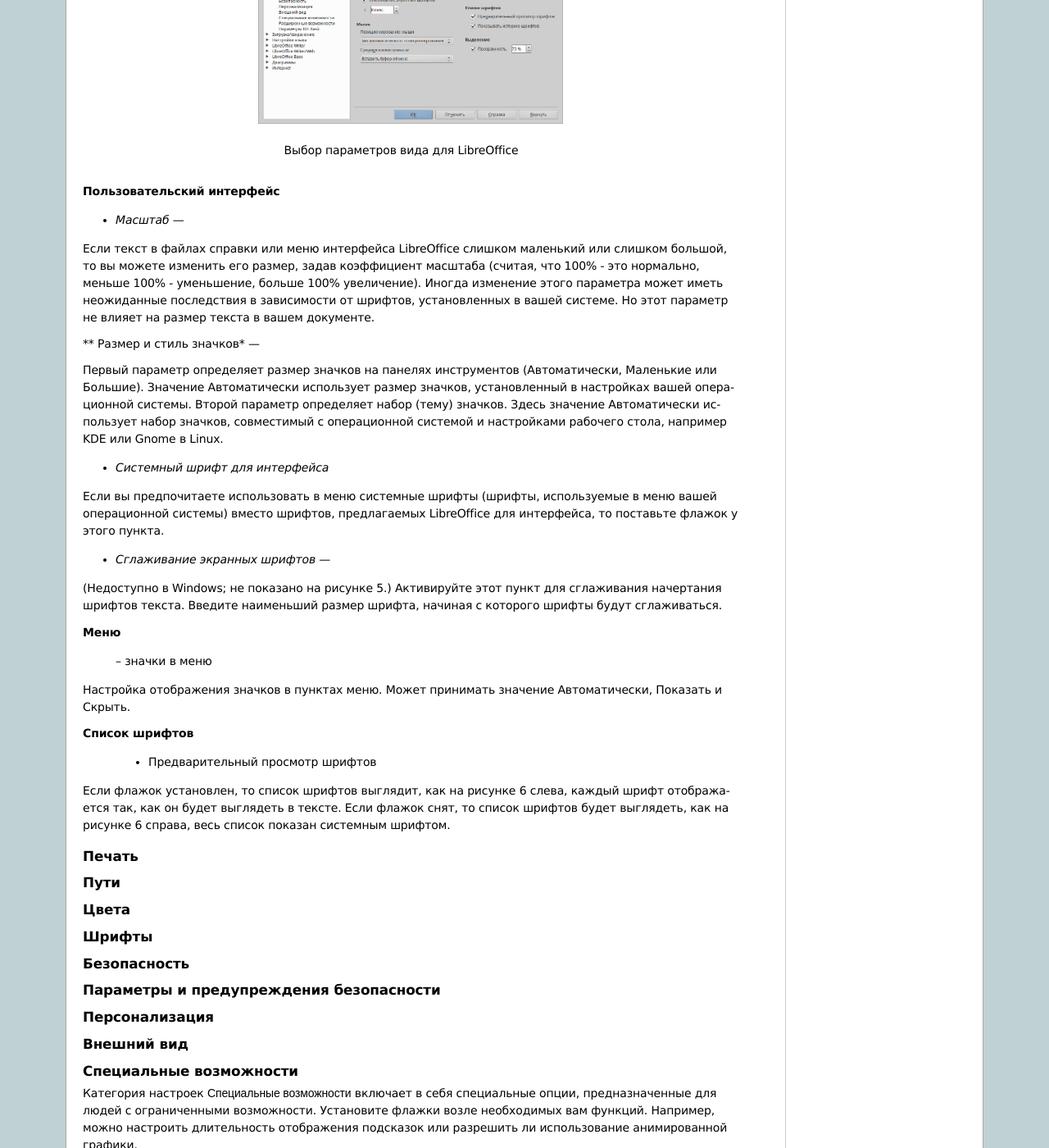
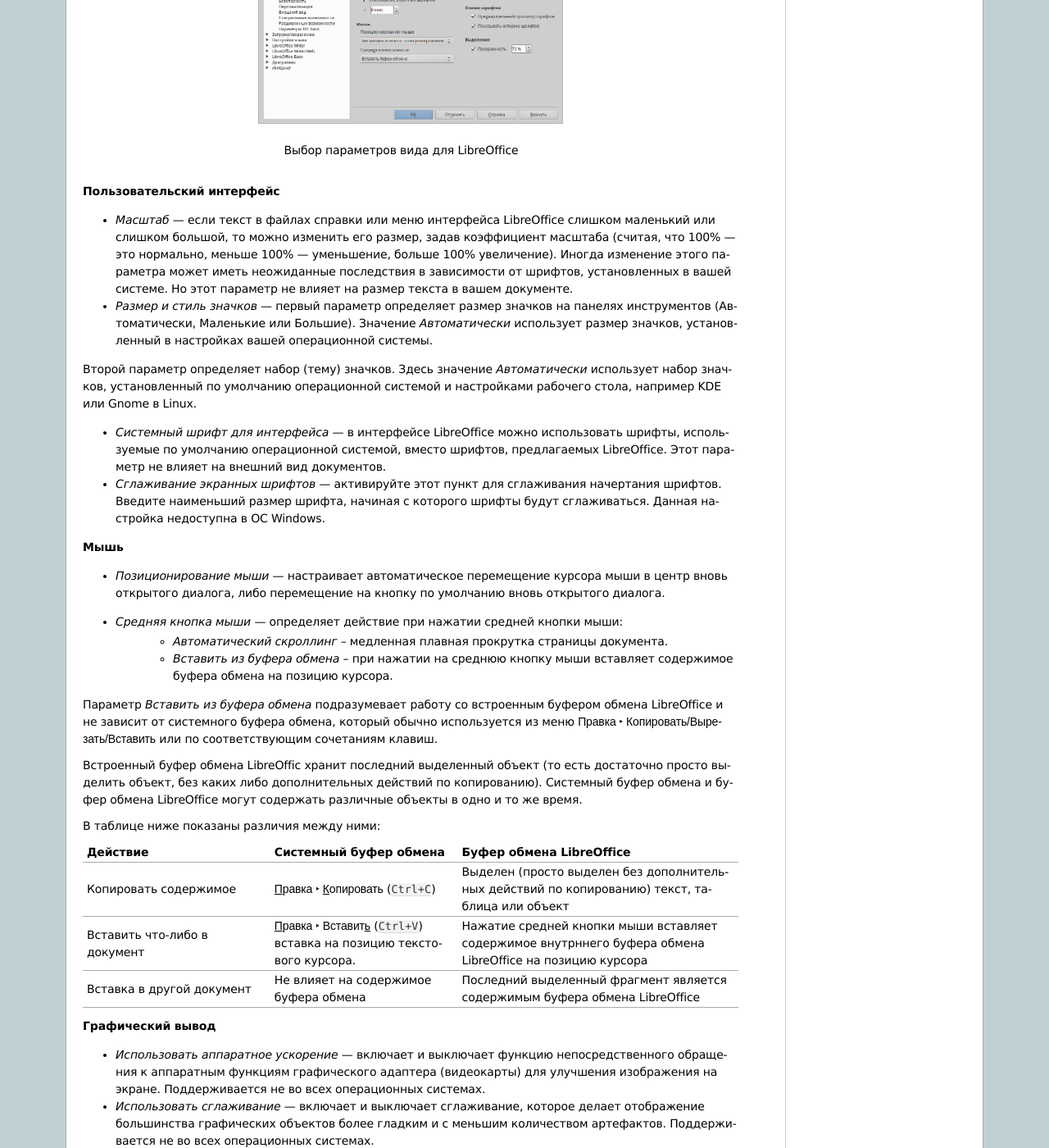
Before and after one commit to LibreRussia/libreoffice-gettingstarted, a Sphinx documentation site: the page built from docs/Setting-up-LibreOffice.rst, in a window 1280 px wide and 1400 px high, scrolled down 2886 px. Shown: the whole window at 82% size. Built offline with Sphinx 7.4.7, drawn with Linux system fonts in a browser that asks for light colours; formulas are drawn with MathJax 3; some of the changed text lies outside the part shown.

Commit message:
Адаптировал раздел Вид

```diff
--- a/docs/Introducing-LibreOffice.rst
+++ b/docs/Introducing-LibreOffice.rst
@@ -8,6 +8,7 @@
 .. |br| raw:: html
 
    <br />
+
 
 .. _Chapter-1-Introducing-LibreOffice:
 
--- a/docs/Setting-up-LibreOffice.rst
+++ b/docs/Setting-up-LibreOffice.rst
@@ -123,35 +123,82 @@ LibreOffice использует некоторые данные пользов
 
 **Пользовательский интерфейс**
 
-* *Масштаб* —
-Если текст в файлах справки или меню интерфейса LibreOffice слишком маленький или слишком большой,  то вы можете изменить его размер, задав коэффициент масштаба (считая, что 100% - это нормально, меньше 100% - уменьшение, больше 100% увеличение). Иногда изменение этого параметра может иметь неожиданные последствия в зависимости от шрифтов, установленных в вашей системе. Но этот параметр не влияет на размер текста в вашем документе.
+* *Масштаб* — если текст в файлах справки или меню интерфейса LibreOffice слишком маленький или слишком большой, то можно изменить его размер, задав коэффициент масштаба (считая, что 100% — это нормально, меньше 100% — уменьшение, больше 100% увеличение). Иногда изменение этого параметра может иметь неожиданные последствия в зависимости от шрифтов, установленных в вашей системе. Но этот параметр не влияет на размер текста в вашем документе.
 
-** Размер и стиль значков* —
+* *Размер и стиль значков* — первый параметр определяет размер значков на панелях инструментов (Автоматически, Маленькие или Большие). Значение *Автоматически* использует размер значков, установленный в настройках вашей операционной системы.
 
-Первый параметр определяет размер значков на панелях инструментов (Автоматически, Маленькие или Большие). Значение Автоматически использует размер значков, установленный в настройках вашей операционной системы. Второй параметр определяет набор (тему) значков. Здесь значение Автоматически использует набор значков, совместимый с операционной системой и настройками рабочего стола, например KDE или Gnome в Linux.
+Второй параметр определяет набор (тему) значков. Здесь значение *Автоматически* использует набор значков, установленный по умолчанию операционной системой и настройками рабочего стола, например KDE или Gnome в Linux.
 
+* *Системный шрифт для интерфейса* — в интерфейсе LibreOffice можно использовать шрифты, используемые по умолчанию операционной системой, вместо шрифтов, предлагаемых LibreOffice. Этот параметр не влияет на внешний вид документов.
 
-* *Системный шрифт для интерфейса*
+* *Сглаживание экранных шрифтов* — активируйте этот пункт для сглаживания начертания шрифтов. Введите наименьший размер шрифта, начиная с которого шрифты будут сглаживаться. Данная настройка недоступна в ОС Windows.
 
-Если вы предпочитаете использовать в меню системные шрифты (шрифты, используемые в меню вашей операционной системы) вместо шрифтов, предлагаемых LibreOffice для интерфейса, то поставьте флажок у этого пункта.
+.. ---------------------------
 
-* *Сглаживание экранных шрифтов* —
-(Недоступно в Windows; не показано на рисунке 5.) Активируйте этот пункт для сглаживания начертания шрифтов текста. Введите наименьший размер шрифта, начиная с которого шрифты будут сглаживаться.
+**Мышь**
+
+* *Позиционирование мыши* — настраивает автоматическое перемещение курсора мыши в центр вновь открытого диалога, либо перемещение на кнопку по умолчанию вновь открытого диалога.
+
+* *Средняя кнопка мыши*  — определяет действие при нажатии средней кнопки мыши:
+    * *Автоматический скроллинг* – медленная плавная прокрутка страницы документа.
+    * *Вставить из буфера обмена* – при нажатии на среднюю кнопку мыши вставляет содержимое буфера обмена на позицию курсора.
+
+Параметр *Вставить из буфера обмена* подразумевает работу со встроенным буфером обмена LibreOffice и не  зависит от системного буфера обмена, который обычно используется из меню :menuselection:`Правка --> Копировать/Вырезать/Вставить` или по соответствующим сочетаниям клавиш.
+
+Встроенный буфер обмена LibreOffic хранит последний выделенный объект (то есть достаточно просто выделить объект, без каких либо дополнительных действий по копированию). Системный буфер обмена и буфер обмена LibreOffice могут содержать различные объекты в одно и то же время.
+
+..  ======================================================
+    Комментарий для Романа. Я сверялся с GS 4.2, они
+    там чуток изменили это описание. И у меня в настройках
+    он тоже зовется просто "буфер обмена", хоть и имеется
+    ввиду внутренний буфер обмена LibreOffice.
+
+    Поэтому я позволил себе вольность  и уточнил это
+    словосочетанием "Встроенный буфер обмена LibreOffice"
+
+..  ======================================================
+
+В таблице ниже показаны различия между ними:
+
+.. csv-table::
+   :header: "Действие", "Системный буфер обмена", "Буфер обмена LibreOffice"
+   :widths: 20, 20, 30
+
+   "Копировать содержимое", ":menuselection:`&Правка --> &Копировать` (``Ctrl+C``)", "Выделен (просто выделен без дополнительных действий по копированию) текст, таблица или объект"
+   "Вставить что-либо в документ",    ":menuselection:`&Правка --> Вставит&ь` (``Ctrl+V``) вставка на позицию текстового курсора.",    "Нажатие средней кнопки мыши вставляет содержимое внутрннего буфера обмена LibreOffice на позицию курсора"
+   "Вставка в другой документ",    "Не влияет на содержимое буфера обмена",   "Последний выделенный фрагмент является содержимым буфера обмена LibreOffice"
+
+.. ---------------------------
+
+**Графический вывод**
+
+* *Использовать аппаратное ускорение* — включает и выключает функцию непосредственного обращения к аппаратным функциям графического адаптера (видеокарты) для улучшения изображения на экране. Поддерживается не во всех операционных системах.
+* *Использовать сглаживание* — включает и выключает сглаживание, которое делает отображение большинства графических объектов более гладким и с меньшим количеством артефактов. Поддерживается не во всех операционных системах.
+
+.. ---------------------------
 
 **Меню**
 
- – значки в меню
-Настройка отображения значков в пунктах меню. Может принимать значение Автоматически, Показать и Скрыть.
+* *Значки в меню* — настройка отображения значков в пунктах меню. Может принимать значение *Автоматически*, *Показать* или *Скрыть*.
 
+.. ---------------------------
 
 **Список шрифтов**
 
- - Предварительный просмотр шрифтов
-Если флажок установлен, то список шрифтов выглядит, как на рисунке 6 слева, каждый шрифт отображается так, как он будет выглядеть в тексте. Если флажок снят, то список шрифтов будет выглядеть, как на рисунке 6 справа, весь список показан системным шрифтом.
+* *Предварительный просмотр шрифтов* — если флажок установлен, то список шрифтов выглядит, как на рисунке 6 слева, каждый шрифт отображается так, как он будет выглядеть в тексте. Если флажок снят, то список шрифтов будет выглядеть, как на рисунке 6 справа, весь список показан системным шрифтом.
+
+.. Вставить рисунок, поправить абзац выше
+
+* *Показывать историю шрифтов* — если флажок установлен, то пять последних шрифтов, использованных в текущем документе, показываются вверху списка шрифтов. Их сортировка производится в алфавитном порядке.
 
 
+.. ---------------------------
 
+**Выделение**
 
+* *Прозрачность* — определяет внешний вид затенения выбранного текста или рисунка при их выделении. Чтобы сделать фон выделения темнее или светлее, увеличьте или уменьшите значение прозрачности.
+
+Если вы предпочитаете видеть выделенный фрагмент в реверсивных цветах (например, белый текст на чёрном фоне), то отключите эту настройку.
 
 Печать
 ~~~~~~
```
Also changed, not shown: other parts of docs/Setting-up-LibreOffice.rst (+0 -1 lines), 3 other files.
